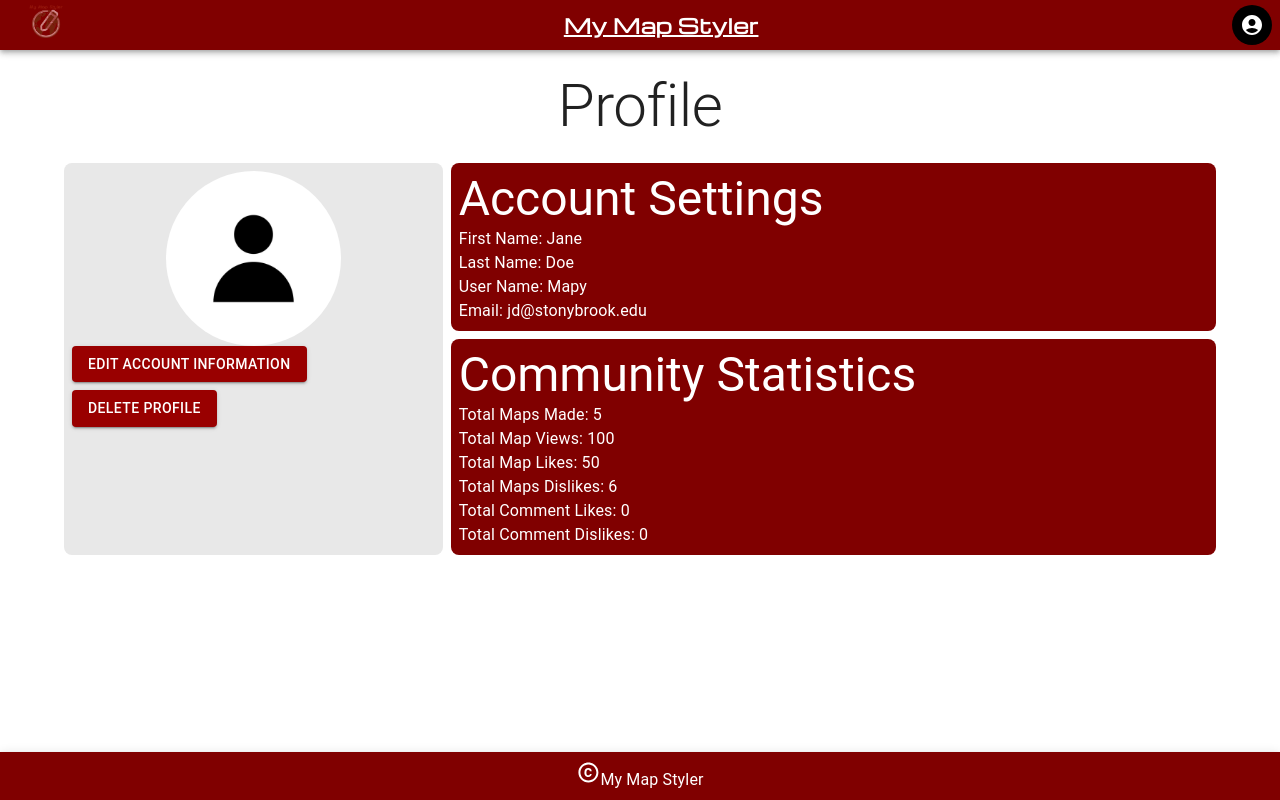
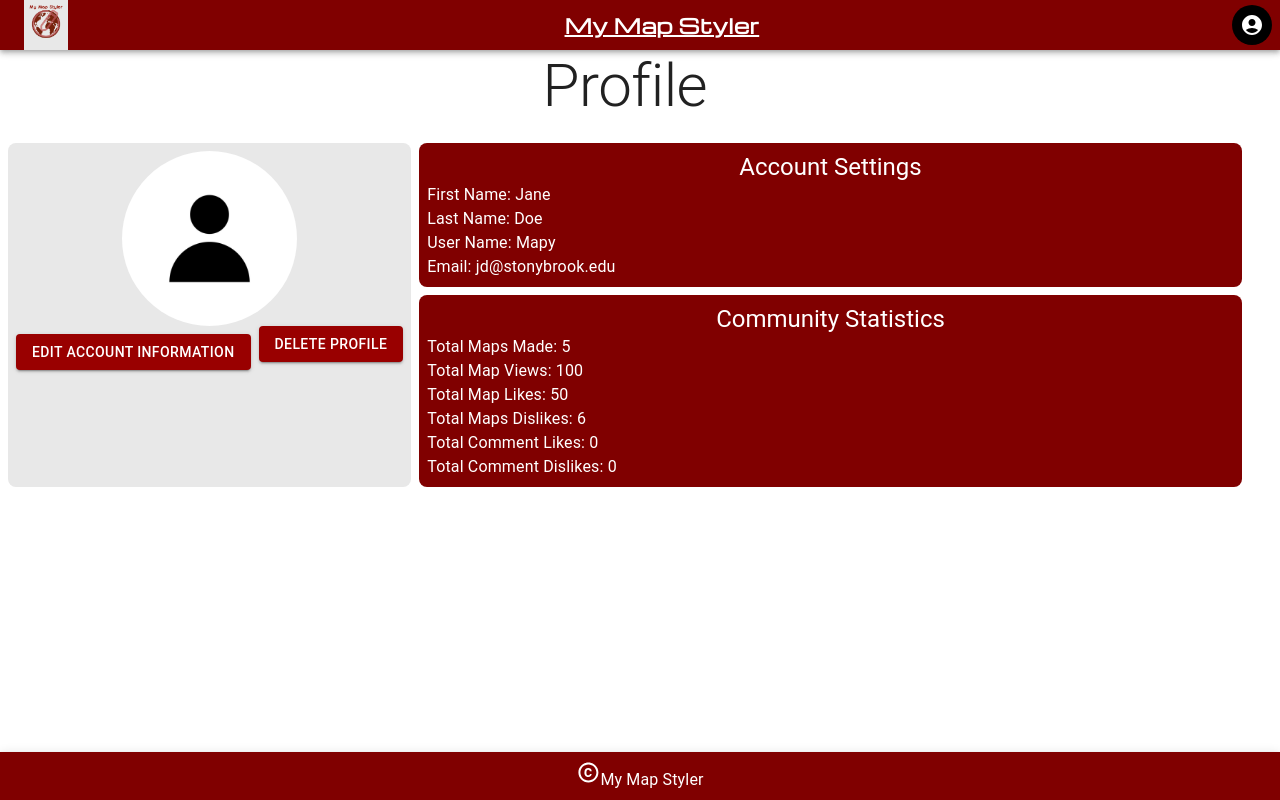
Before and after one commit to Zack202/MyMapStylerFrontend, a Next.js app: page /profile in a window 1280 px wide. Built offline with nearby package versions, Linux system fonts and the light colour scheme; no server answers; a web font is replaced by a local one.

Commit message:
UI updates

```diff
--- a/src/app/Utils/TopAppBanner.js
+++ b/src/app/Utils/TopAppBanner.js
@@ -125,6 +125,7 @@ export default function TopAppBanner() {
             }}>
             <AppBar position="static" sx={{ bgcolor: "#800000" }}>
                 <Toolbar variant='dense'>
+                    <Box bgcolor={'#e8e8e8'}>
                     <Typography
                         variant="h4"
                         noWrap
@@ -133,6 +134,8 @@ export default function TopAppBanner() {
                     >
                         <a href="home_browser"><img style={{ height: "40px", }} src={'/logo_maroon.png'} alt="logo" /></a>
                     </Typography>
+                    </Box>
+
                     <Box
                         sx={{
                             display: 'flex',
--- a/src/app/createAccount/CreateAccountScreen.module.css
+++ b/src/app/createAccount/CreateAccountScreen.module.css
@@ -21,9 +21,7 @@
     background-position: center;
     width: 100vw;
     height: 100vh;
-    padding: 5%;
-    padding-top: 10%;
-    overflow: hidden;
+    overflow: scroll;
 }
 
 .image-gallery {
--- a/src/app/home_browser/page.js
+++ b/src/app/home_browser/page.js
@@ -53,7 +53,7 @@ export default function UserHomeScreenMapBrowsingScreenWrapper() {
             <Box item xs={12} sx={{
                 position: "absolute", width: "100%",
 }}>
-            <Button href="/createNewMap" variant = 'contained'>
+            <Button sx={{marginLeft: 15, marginTop:.75}} href="/createNewMap" variant = 'contained'>
                 Create New Map
             </Button>
             </Box>
--- a/src/app/login/page.js
+++ b/src/app/login/page.js
@@ -163,37 +163,57 @@ export default function SignIn() {
             </Button>
             <Grid container>
               <Grid item xs>
-                <Link onClick={handleOpen} variant="body2">
+                <Link fontWeight="bold" onClick={handleOpen} variant="body2">
                   Forgot password?
                 </Link>
               </Grid>
               <Grid item>
-                <Link href="/createAccount" variant="body2">
+                <Link fontWeight="bold" href="/createAccount" variant="body2">
                   {"Don't have an account? Sign Up"}
                 </Link>
               </Grid>
-              <Grid item >
-                <Link href="/" variant="body2">
-                  {"Back to Start Screen"}
-                </Link>
+              <Grid item xs={6}>
+                <Button
+                  type="button"
+                  variant="contained"
+                  sx={{ fontSize:12, width: .95, mt: 3, mb: 2 }}
+                  color="secondary"
+                  href="/"
+                >
+                  {"<-"} Back to Start
+                </Button>
+              </Grid>
+              <Grid item xs={6} align="right">
+                <Button
+                  type="button"
+                  variant="contained"
+                  sx={{ fontSize:12, width: .95, margin_left: 50, mt: 3, mb: 2 }}
+                  color="secondary"
+                  href="/home_browser"
+                >
+                  Continue As Guest {"->"}
+                </Button>
               </Grid>
             </Grid>
           </Box>
         </Box>
         <Copyright sx={{ mt: 8, mb: 4 }} />
       </Container>
+
       <Modal
         open={open}
         onClose={handleClose}>
         <Container component="main" maxWidth="xs" >
           <CssBaseline />
           <Box
-            sx={{ marginTop: 8,
+            sx={{
+              marginTop: 8,
               display: 'flex',
               flexDirection: 'column',
               alignItems: 'center',
               bgcolor: 'background.paper',
-              p:2 }}
+              p: 2
+            }}
 
           >
             <Avatar sx={{ m: 1, bgcolor: 'secondary.main' }}>
@@ -231,7 +251,7 @@ export default function SignIn() {
           </Box>
         </Container>
       </Modal>
-      <MUIErrorModal/>
+      <MUIErrorModal />
     </ThemeProvider>
   );
 }
--- a/src/app/profile/page.js
+++ b/src/app/profile/page.js
@@ -3,6 +3,7 @@
 import * as React from 'react';
 import AppBar from '@mui/material/AppBar';
 import TopAppBanner from '../Utils/TopAppBanner';
+import BottomAppBanner from '../Utils/BottomAppBanner';
 import Button from '@mui/material/Button';
 import ArrowBackIcon from '@mui/icons-material/ArrowBack';
 import HomeIcon from '@mui/icons-material/Home';
@@ -15,13 +16,14 @@ import Typography from '@mui/material/Typography';
 import Container from '@mui/material/Container';
 import IconButton from '@mui/material/IconButton';
 import { createTheme, ThemeProvider } from '@mui/material/styles';
-import BottomAppBanner from '../Utils/BottomAppBanner';
 //specifically from modal
 import Avatar from '@mui/material/Avatar';
 import TextField from '@mui/material/TextField';
 import Link from '@mui/material/Link';
 import LockOutlinedIcon from '@mui/icons-material/LockOutlined';
 import Modal from '@mui/material/Modal';
+
+
 
 
 function Copyright(props) {
@@ -37,6 +39,7 @@ function Copyright(props) {
   );
 }
 
+
 const defaultTheme = createTheme({
   palette: {
     background: {
@@ -51,8 +54,9 @@ const defaultTheme = createTheme({
   }
 },);
 
-let exampleUser= {
-  userName:"Mapy",
+
+let exampleUser = {
+  userName: "Mapy",
   firstName: "Jane",
   lastName: "Doe",
   email: "jd@stonybrook.edu",
@@ -60,11 +64,13 @@ let exampleUser= {
   maps: ["21321321", "02103021", "921321321"] //NEED METHODS FOR GETTING THEIR DATA
 }
 
+
 export default function Profile() {
   //for modal
   const [open, setOpen] = React.useState(false);
   const handleOpen = () => setOpen(true);
   const handleClose = () => setOpen(false);
+
 
   const handleSubmit = (event) => {
     event.preventDefault();
@@ -75,9 +81,11 @@ export default function Profile() {
     });
   };
 
+
   return (
     <div>
-      <Grid item xs={12}>
+      <Grid container align={'center'} >
+        <Grid item xs={12} >
           <TopAppBanner />
         </Grid>
 
@@ -86,13 +94,13 @@ export default function Profile() {
             <CssBaseline />
             <main>
               <div>
-              <Container maxwidth="sm" style={{ marginTop: '20px' }}>
+                <Grid item>
                   <Typography variant="h2" align="center" color="textPrimary" gutterBottom>
                     Profile
+                  </Typography>
+                  </Grid>
 
-                </Typography>
-                <Grid item='true'>
-                </Grid>
+                  <Grid item>
                   <Box
                     sx={{
                       width: '100%',
@@ -103,6 +111,7 @@ export default function Profile() {
                         borderRadius: 2,
                         fontSize: '0.875rem',
                         fontWeight: '700',
+                        alignItems: 'center'
                       },
                     }}
                   >
@@ -117,55 +126,56 @@ export default function Profile() {
         "profile community community"`,
                       }}
                     >
-                    <Box sx={{ gridArea: 'profile', bgcolor: '#e8e8e8' }} align={"center"}>
+                      <Box sx={{ marginLeft: 1, gridArea: 'profile', bgcolor: '#e8e8e8' }} align={"center"}>
+
 
                         <Avatar sx={{ width: 175, height: 175 }} src={'/profile image.png'} alt="Profile Picture" />
 
+
                         <Grid container spacing={1} align="center">
-                        <Grid item='true'>
-                          <Button onClick={handleOpen} variant="contained" color="primary">
+                          <Grid item>
+                            <Button onClick={handleOpen} variant="contained" color="primary" sx={{marginTop: 1}}>
                               Edit Account Information
                             </Button>
                           </Grid>
-                        <Grid item='true'>
+                          <Grid item>
                             <Button variant="contained" color="primary">
                               Delete Profile
                             </Button>
                           </Grid>
 
-
                         </Grid>
 
                       </Box>
-                    <Box sx={{ gridArea: 'account', bgcolor: '#800000' }}>
-                      <Typography variant="h3"> Account Settings </Typography>
-                      <Typography>First Name: {exampleUser.firstName}</Typography>
-                      <Typography>Last Name: {exampleUser.lastName}</Typography>
-                      <Typography>User Name: {exampleUser.userName}</Typography>
-                      <Typography>Email: {exampleUser.email}</Typography>
 
+                      <Box sx={{ marginRight: 1, gridArea: 'account', bgcolor: '#800000' }}>
+                        <Typography variant="h5"> Account Settings </Typography>
+                        <Typography textAlign='left'>First Name: {exampleUser.firstName}</Typography>
+                        <Typography textAlign='left'>Last Name: {exampleUser.lastName}</Typography>
+                        <Typography textAlign='left'>User Name: {exampleUser.userName}</Typography>
+                        <Typography textAlign='left'>Email: {exampleUser.email}</Typography>
+                      </Box>
 
+                      <Box sx={{ marginRight: 1, gridArea: 'community', bgcolor: '#800000' }}>
+                        <Typography variant="h5"> Community Statistics </Typography>
+                        <Typography textAlign='left'>Total Maps Made: 5</Typography>
+                        <Typography textAlign='left'>Total Map Views: 100</Typography>
+                        <Typography textAlign='left'>Total Map Likes: 50</Typography>
+                        <Typography textAlign='left'>Total Maps Dislikes: 6</Typography>
+                        <Typography textAlign='left'>Total Comment Likes: 0</Typography>
+                        <Typography textAlign='left'>Total Comment Dislikes: 0</Typography>
+                      </Box>
 
 
                     </Box>
-                    <Box sx={{ gridArea: 'community', bgcolor: '#800000' }}>
-                      <Typography variant="h3"> Community Statistics </Typography>
-                      <Typography>Total Maps Made: 5</Typography>
-                      <Typography>Total Map Views: 100</Typography>
-                      <Typography>Total Map Likes: 50</Typography>
-                      <Typography>Total Maps Dislikes: 6</Typography>
-                      <Typography>Total Comment Likes: 0</Typography>
-                      <Typography>Total Comment Dislikes: 0</Typography>
                   </Box>
+                  </Grid>
 
-                  </Box>
-                </Box>
-              </Container>
                 <Modal
                   open={open}
                   onClose={handleClose}
                 >
-                <Container component="main" maxWidth="xs">
+                  <Container component="main" maxWidth="xs" >
                     <CssBaseline />
                     <Box
                       sx={{
@@ -174,7 +184,7 @@ export default function Profile() {
                         flexDirection: 'column',
                         alignItems: 'center',
                         bgcolor: 'background.paper',
-                      p: 2
+                        p: 2,
                       }}
                     >
                       <Avatar sx={{ m: 1, bgcolor: 'secondary.main' }}>
@@ -266,7 +276,10 @@ export default function Profile() {
             </main>
           </ThemeProvider>
         </div>
+        <Grid item xs={12}>
           <BottomAppBanner />
+        </Grid>
+      </Grid>
     </div>
   );
 }
```
Also changed, not shown: src/app/createAccount/page.js (+18 -0 lines). Lines whose indentation alone changed are shown as unchanged.
